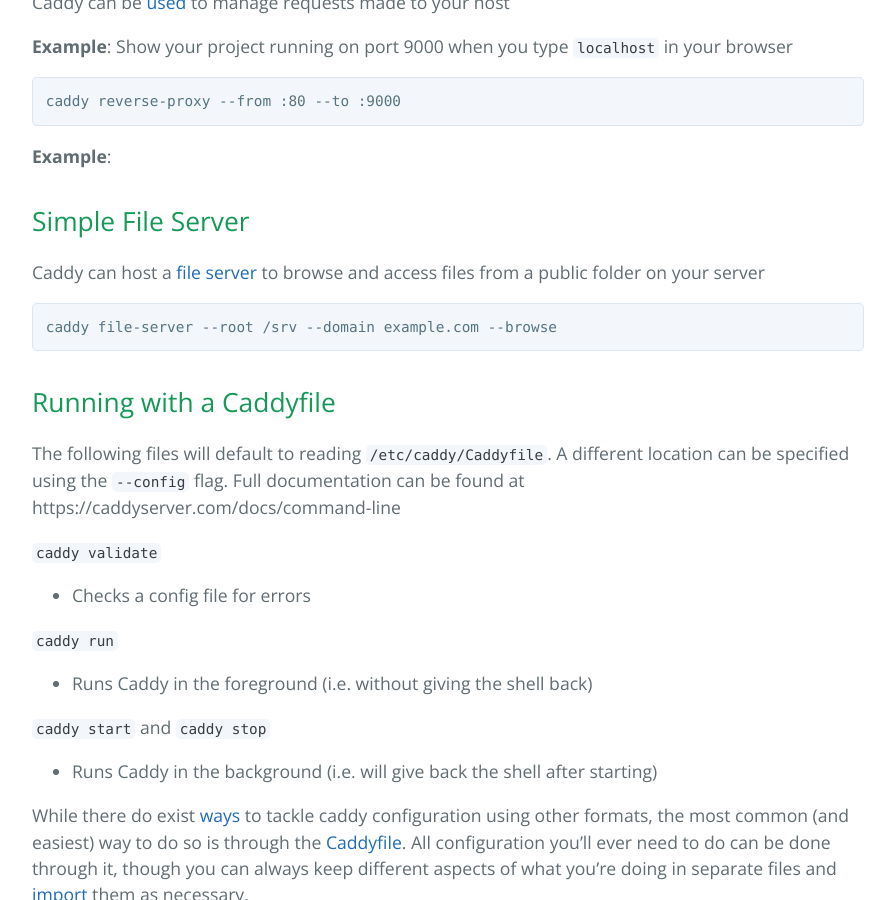
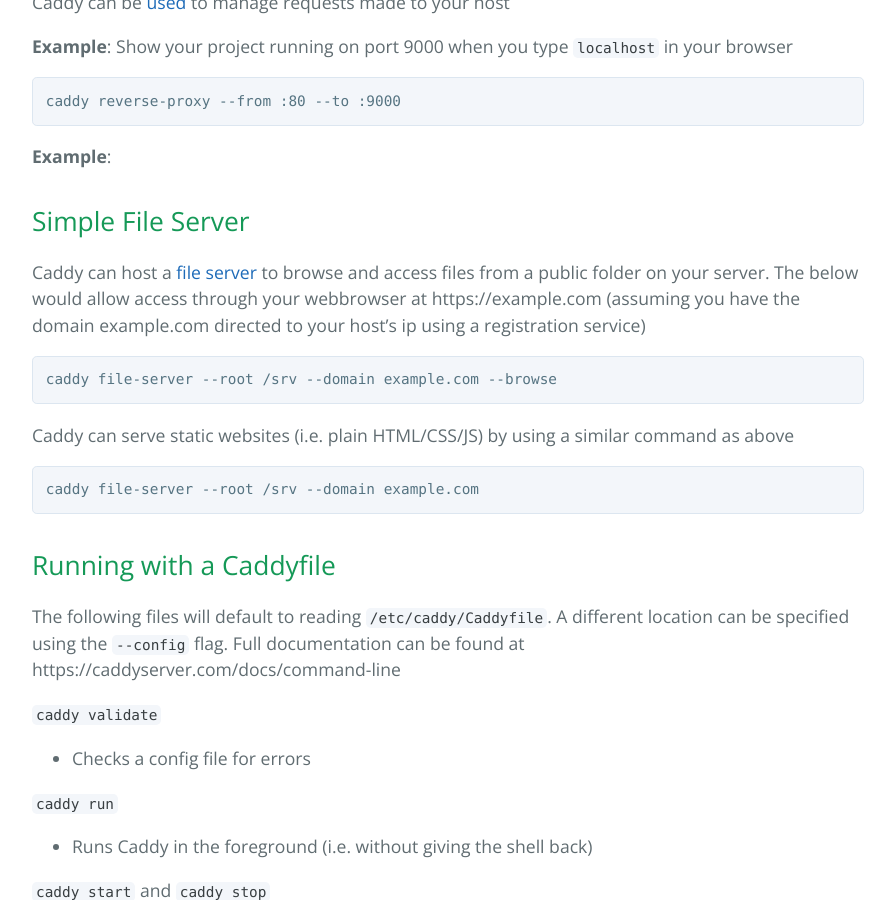
Before and after one commit to learning-software-engineering/learning-software-engineering.github.io, a Jekyll site: the page built from Topics/Development_Process/Caddy.md, in a window 1280 px wide and 900 px high, scrolled down 1004 px. Shown: the whole window, without its empty margins (192-1087 px from the left). Built offline with Jekyll 4.4.1, drawn with Linux system fonts in a browser that asks for light colours; our own code applies the rules of GitHub Pages for plain Markdown files.

Commit message:
Merge Candidate

````diff
--- a/Topics/Development_Process/Caddy.md
+++ b/Topics/Development_Process/Caddy.md
@@ -11,6 +11,7 @@
 
 # Quick Start
 
+
 ## Simple Reverse Proxy
 Caddy can be [used](https://caddyserver.com/docs/quick-starts/reverse-proxy) to manage requests made to your host
 
@@ -22,12 +23,18 @@
 **Example**:
 
 ## Simple File Server
-Caddy can host a [file server](https://caddyserver.com/docs/quick-starts/static-files) to browse and access files from a public folder on your server
+Caddy can host a [file server](https://caddyserver.com/docs/quick-starts/static-files) to browse and access files from a public folder on your server. The below would allow access through your webbrowser at https://example.com (assuming you have the domain example.com directed to your host's ip using a registration service)
 ```sh
 caddy file-server --root /srv --domain example.com --browse
 ```
 
-##  Running with a Caddyfile
+Caddy can serve static websites (i.e. plain HTML/CSS/JS) by using a similar command as above
+```sh
+caddy file-server --root /srv --domain example.com
+```
+
+
+## Running with a Caddyfile
 The following files will default to reading `/etc/caddy/Caddyfile`. A different location can be specified using the `--config` flag. Full documentation can be found at https://caddyserver.com/docs/command-line
 
 [`caddy validate`](https://caddyserver.com/docs/command-line#caddy-validate)
````
